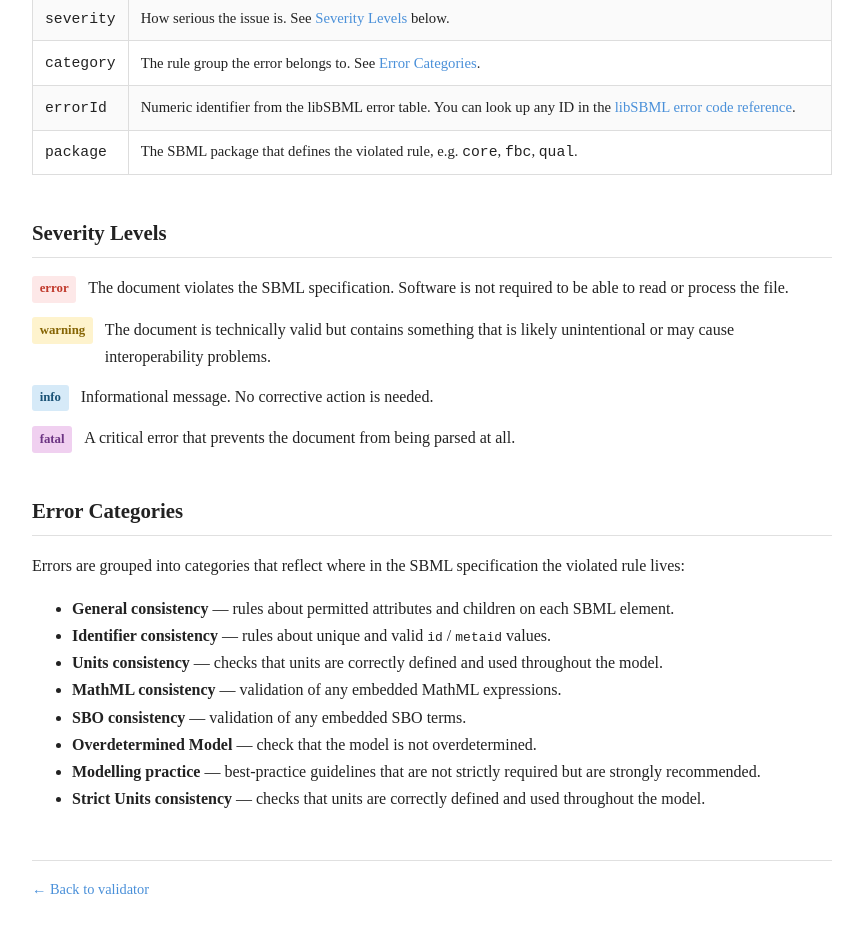
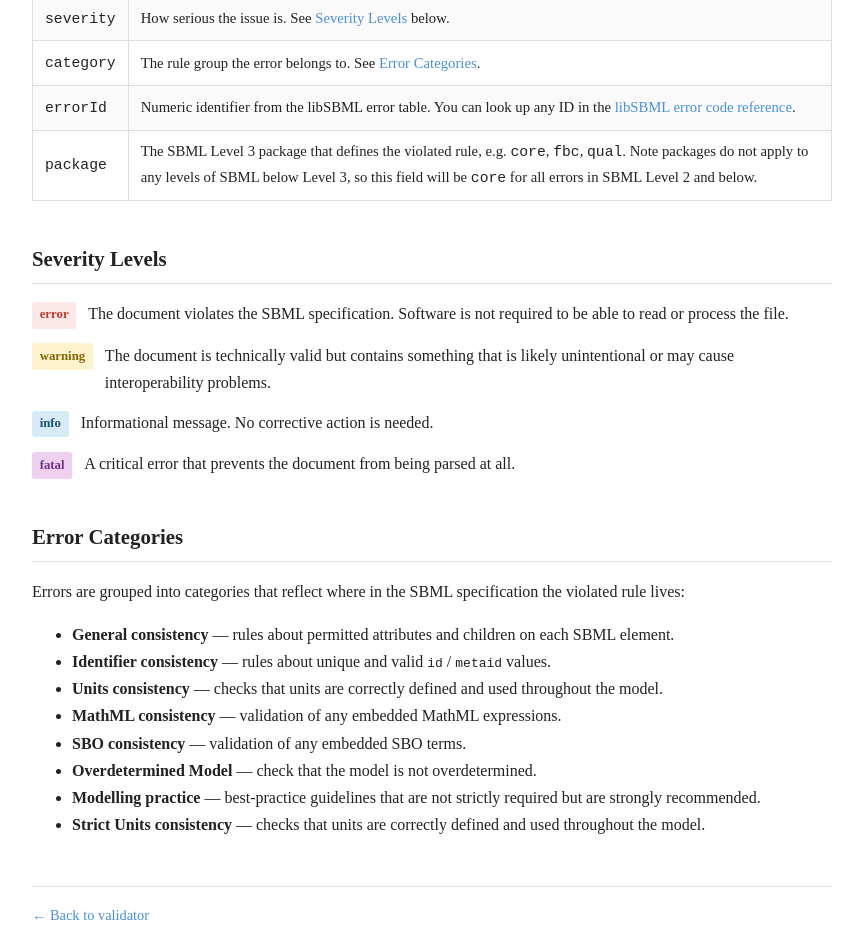
Before and after one commit to sbmlteam/vue3-sbml-validator, a Vue app: page /help in a window 1280 px wide. Shown: the part 1060-1987 px from the top of the page, without its empty margins (208-1071 px from the left). Built offline with nearby package versions, Linux system fonts and the light colour scheme; no server answers.

Commit message:
Levels in SBML <3 only have the core package

```diff
--- a/src/components/HelpPage.vue
+++ b/src/components/HelpPage.vue
@@ -94,8 +94,8 @@
             <tr>
               <td><code>package</code></td>
               <td>
-                The SBML package that defines the violated rule, e.g.
-                <code>core</code>, <code>fbc</code>, <code>qual</code>.
+                The SBML Level 3 package that defines the violated rule, e.g.
+                <code>core</code>, <code>fbc</code>, <code>qual</code>. Note packages do not apply to any levels of SBML below Level 3, so this field will be <code>core</code> for all errors in SBML Level 2 and below.
               </td>
             </tr>
           </tbody>
```
